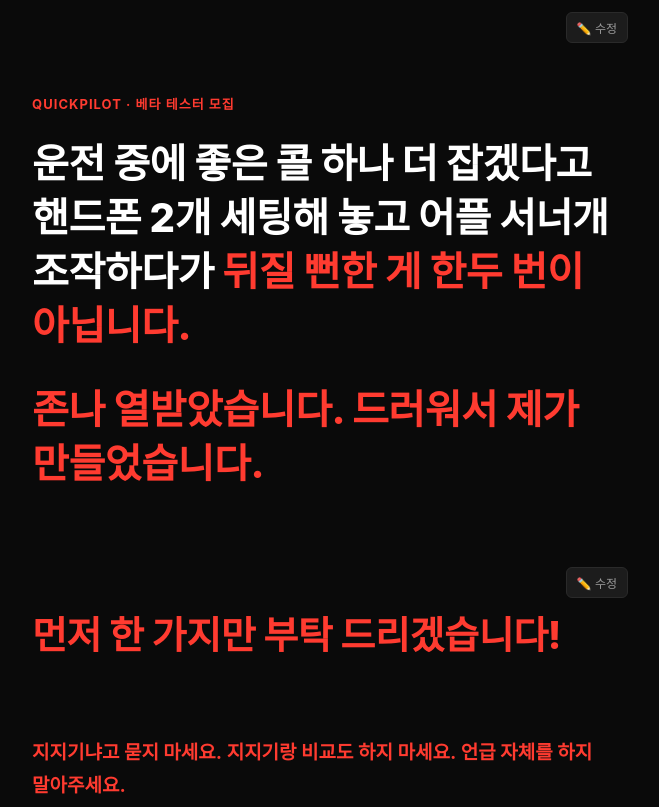
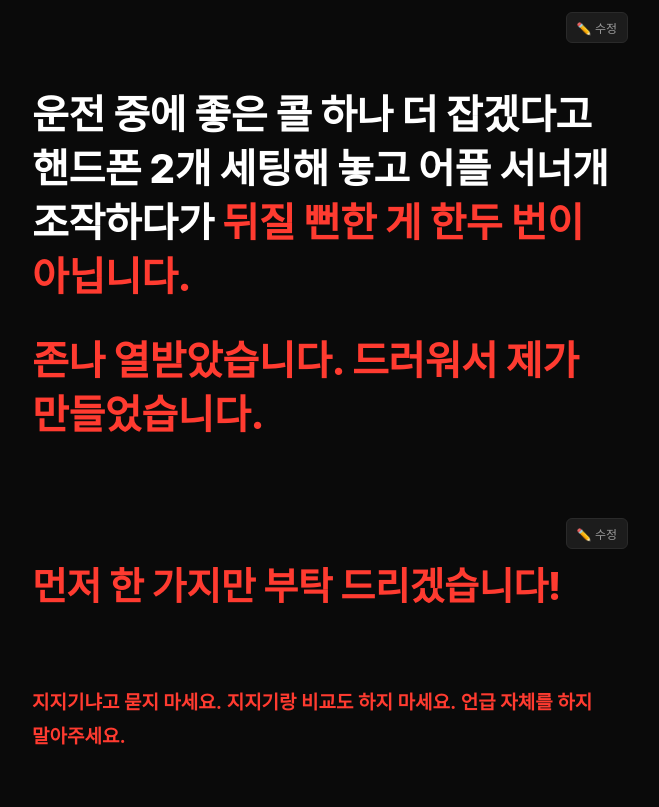
Before and after one commit to pnomade12-lgtm/quickpilot-landing, a plain HTML site: page index.html in a window 1280 px wide. Shown: the top 807 px of the page, without its empty margins (310-969 px from the left). Drawn offline with Linux system fonts and the light colour scheme.

Commit message:
편집: hero 박스 (랜딩 편집 UI)

```diff
--- a/index.html
+++ b/index.html
@@ -242,10 +242,7 @@
 
   <!-- HERO -->
   <header class="hero box" data-box="hero">
-    <div class="box-content">
-      <div class="tag">QUICKPILOT · 베타 테스터 모집</div>
-      <h1>
-        운전 중에 좋은 콜 하나 더 잡겠다고 핸드폰 2개 세팅해 놓고 어플 서너개 조작하다가
+    <div class="box-content"><h1>운전 중에 좋은 콜 하나 더 잡겠다고 핸드폰 2개 세팅해 놓고 어플 서너개 조작하다가
         <span class="pop">뒤질 뻔한 게 한두 번이 아닙니다.</span></h1><div><span class="pop"><br></span></div><h1><span class="pop">존나 열받았습니다. 드러워서 제가 만들었습니다.</span></h1>
     </div>
   </header>
```
